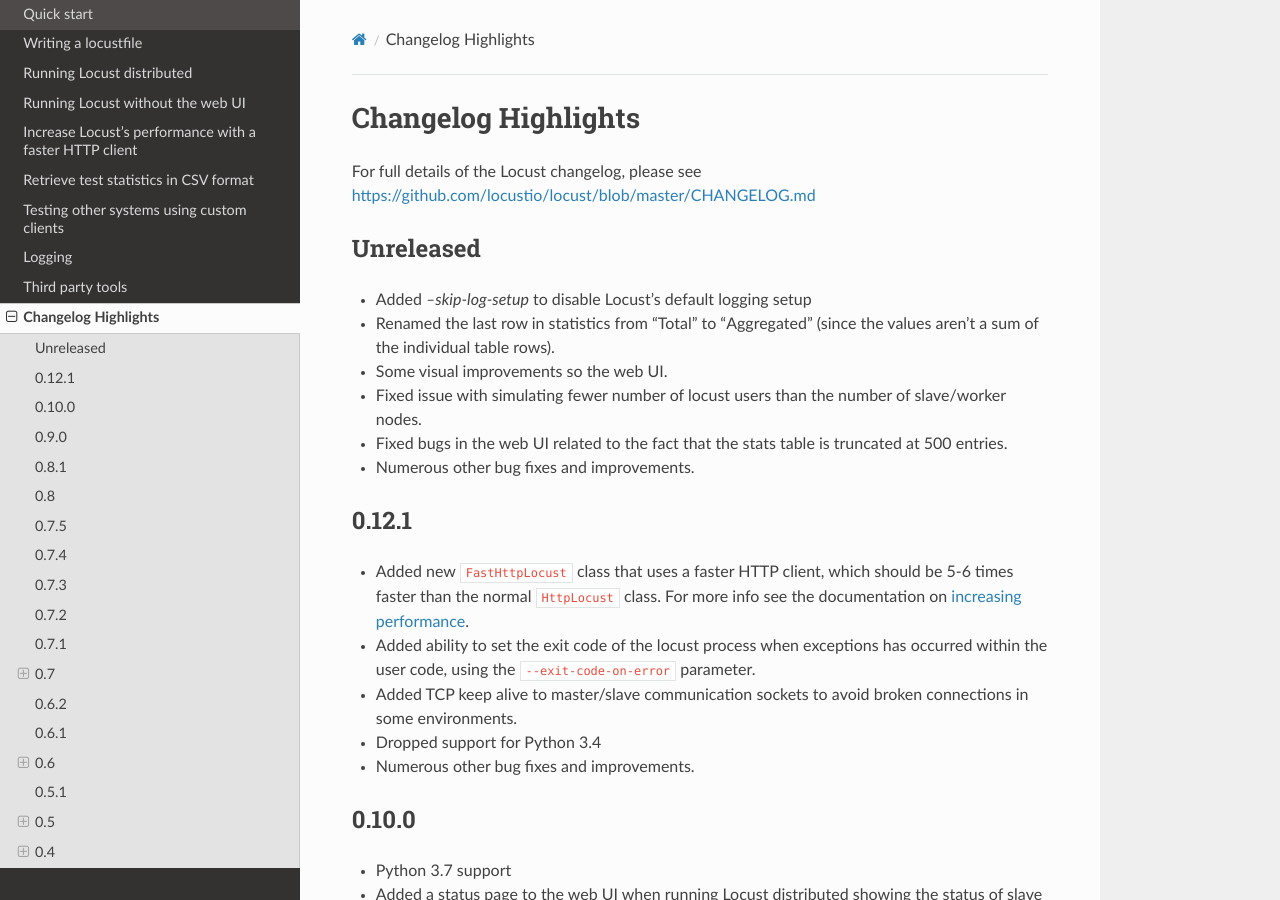
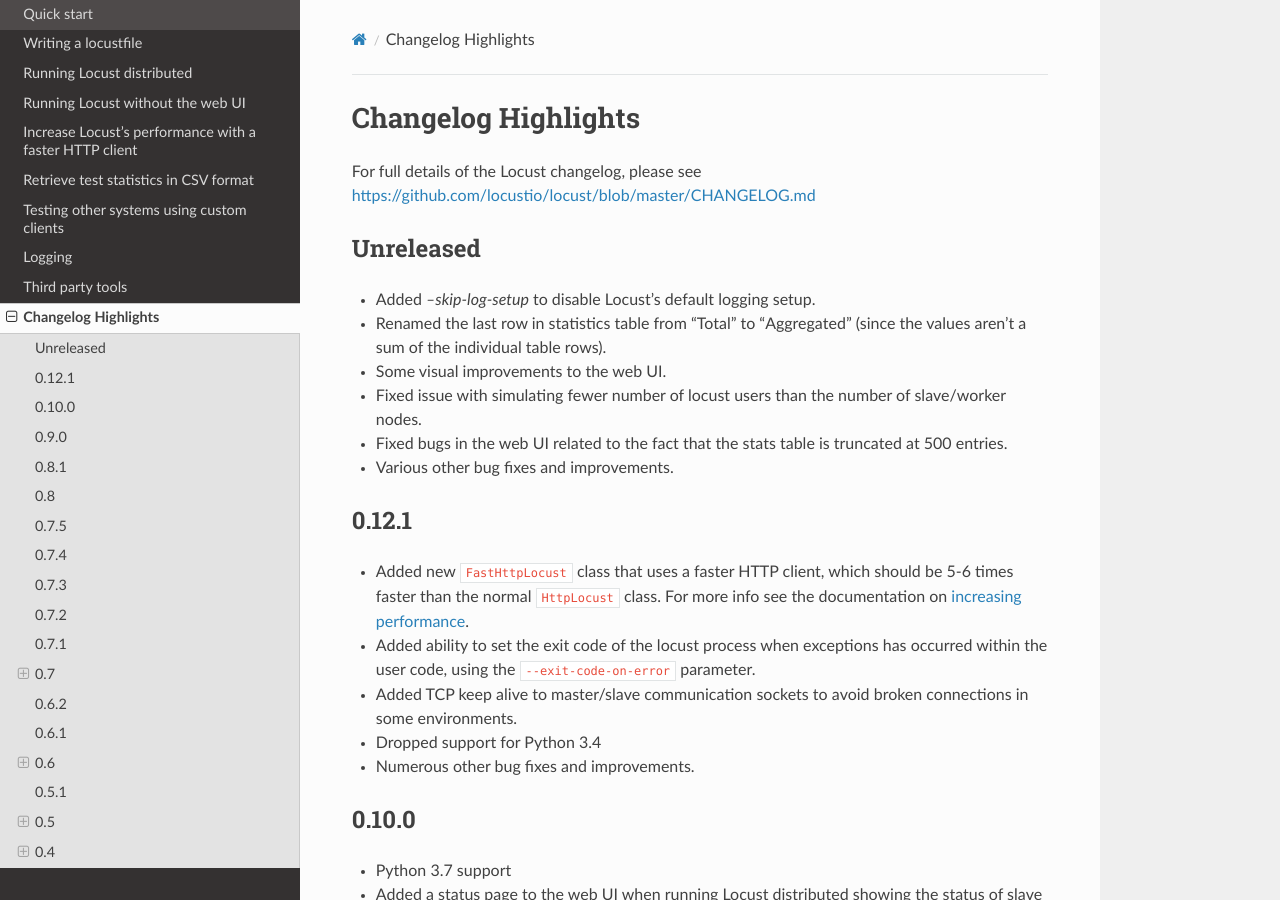
Before and after one commit to locustio/locust, a Sphinx documentation site: the page built from docs/changelog.rst, in a window 1280 px wide and 900 px high. Built offline with Sphinx 7.4.7 and the Read the Docs theme 2.0.0, drawn with Linux system fonts in a browser that asks for light colours; pages that are not in the unit, such as notebooks, are missing from menus.

Commit message:
Typos and copy

```diff
--- a/docs/changelog.rst
+++ b/docs/changelog.rst
@@ -7,13 +7,13 @@
 Unreleased
 ==========
 
-* Added `--skip-log-setup` to disable Locust's default logging setup
-* Renamed the last row in statistics from "Total" to "Aggregated" (since the values aren't a sum of the
-  individual table rows).
-* Some visual improvements so the web UI.
+* Added `--skip-log-setup` to disable Locust's default logging setup.
+* Renamed the last row in statistics table from "Total" to "Aggregated" (since the values aren't
+  a sum of the individual table rows).
+* Some visual improvements to the web UI.
 * Fixed issue with simulating fewer number of locust users than the number of slave/worker nodes.
 * Fixed bugs in the web UI related to the fact that the stats table is truncated at 500 entries.
-* Numerous other bug fixes and improvements.
+* Various other bug fixes and improvements.
 
 
 0.12.1
```
